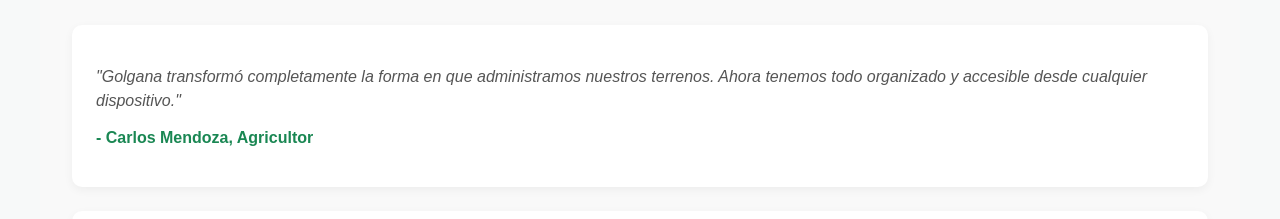
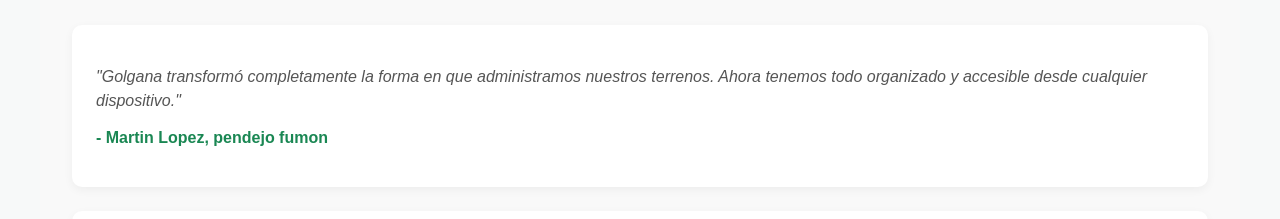
Before and after one commit to gabimac03/DespliegueGolGana2, a React (Vite) app in the folder appdemo/frontend/: page / in a window 1280 px wide. Shown: the part 880-1099 px from the top of the page. Built offline with nearby package versions, Linux system fonts and the light colour scheme; no server answers; some icons are missing.

Commit message:
Cambio el nombre de uno de los Usuarios

```diff
--- a/appdemo/frontend/src/pages/Home.jsx
+++ b/appdemo/frontend/src/pages/Home.jsx
@@ -50,7 +50,7 @@
             "Golgana transformó completamente la forma en que administramos nuestros terrenos.
             Ahora tenemos todo organizado y accesible desde cualquier dispositivo."
           </p>
-          <p className="testimonial-author">- Carlos Mendoza, Agricultor</p>
+          <p className="testimonial-author">- Martin Lopez, pendejo fumon</p>
         </div>
 
         <div className="testimonial-card">
```
